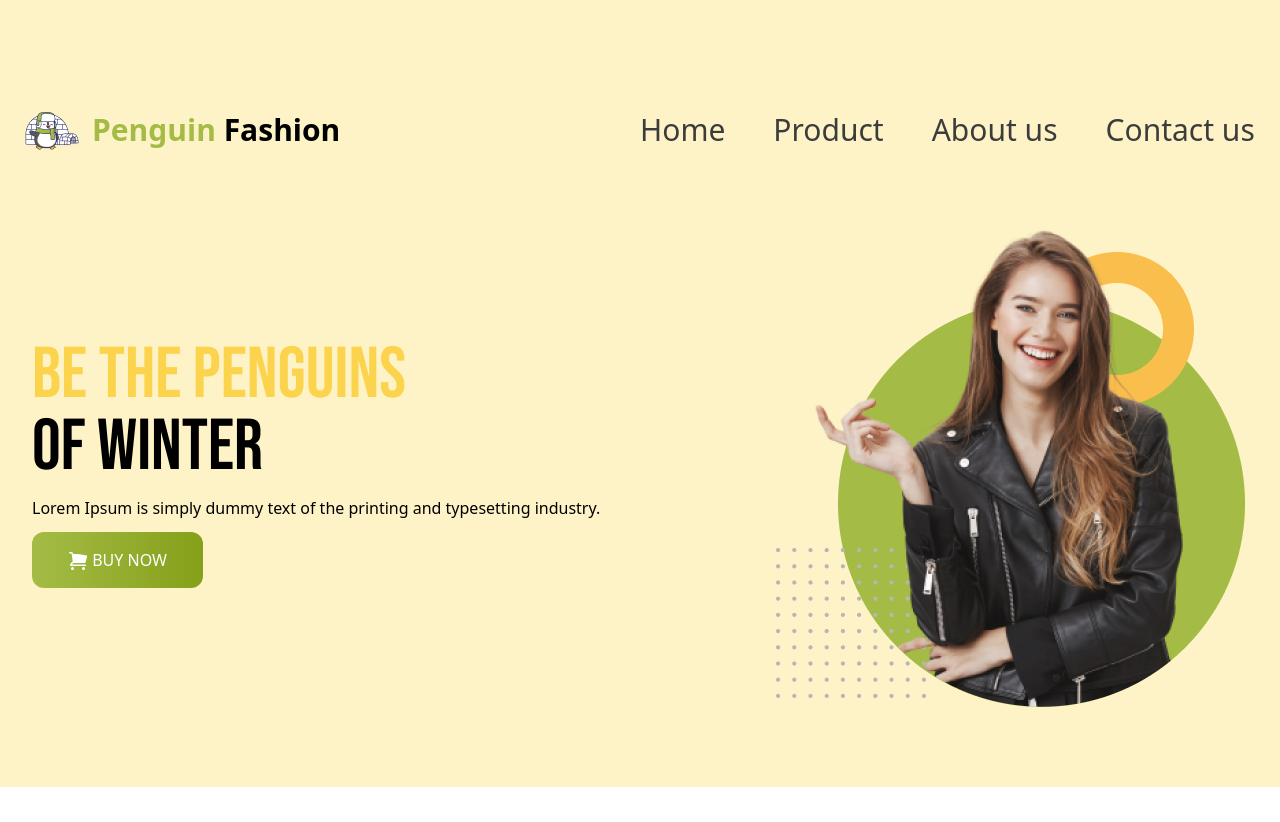
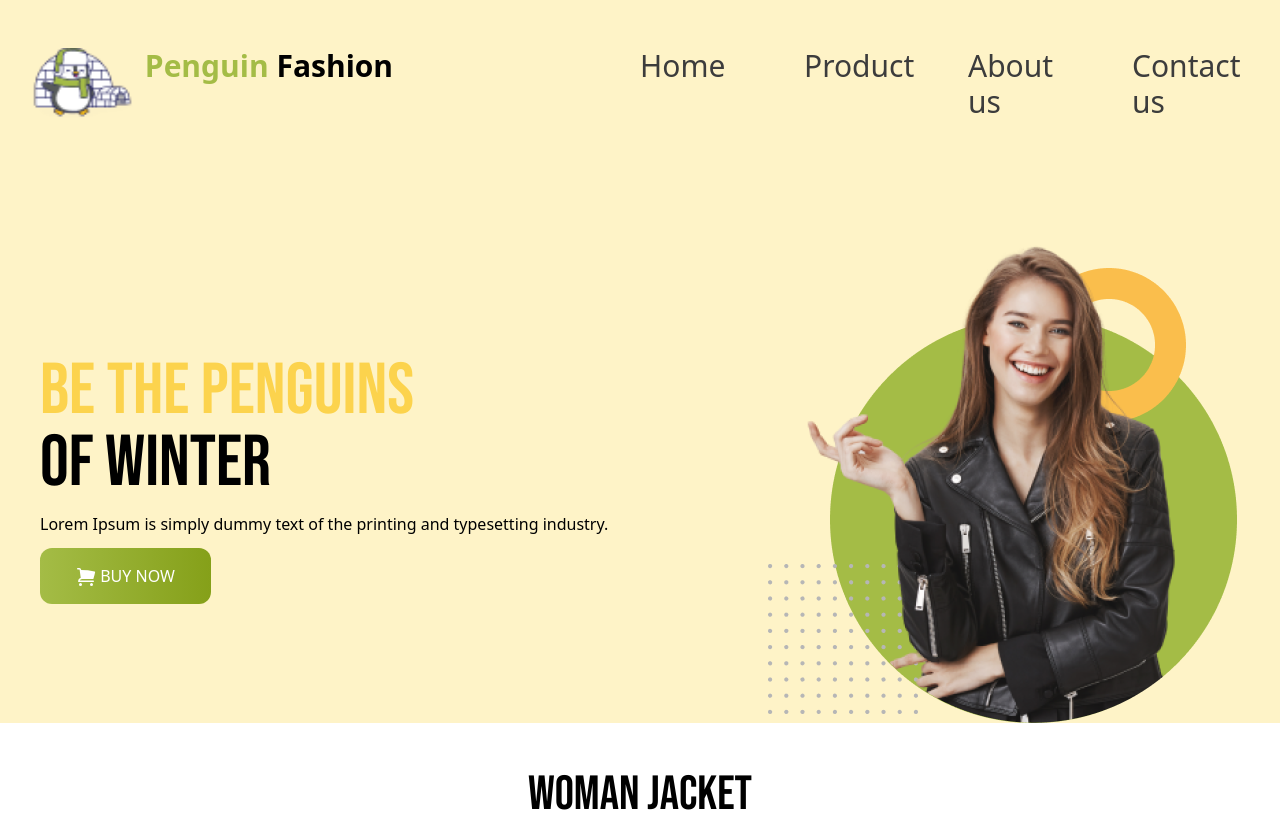
Before and after one commit to oliullah95/penguin-repo, a plain HTML site: page index.html in a window 1280 px wide. Shown: the top 822 px of the page. Drawn offline with nearby package versions, Linux system fonts and the light colour scheme.

Commit message:
added final section peguin resorce

```diff
--- a/index.html
+++ b/index.html
@@ -22,16 +22,16 @@
 </head>
 
 <body>
-    <header class="bg-amber-100 py-20 px-6 ">
+    <header class="bg-amber-100 px-8">
         <!-- nav section -->
         <nav class="">
-            <div class="grid grid-cols-1 mb-5 lg:grid-cols-2 mt-8">
+            <div class="grid grid-cols-1 mb-5 lg:grid-cols-2 py-12">
                 <div class="flex text-3xl font-bold gap-3 mb-12">
                     <img src="icons/Frame (1).png" alt="">
                     <h4> <span class="text-[#A4BC46;]">Penguin</span> Fashion</h4>
                 </div>
                 <div>
-                    <ul class="flex gap-12 text-3xl font-medium text-[#3C3C3C] mb-12">
+                    <ul class="grid grid-cols-2 lg:grid-cols-4 gap-12 text-3xl font-medium text-[#3C3C3C] mb-12">
                         <li>Home</li>
                         <li>Product</li>
                         <li>About us</li>
```
